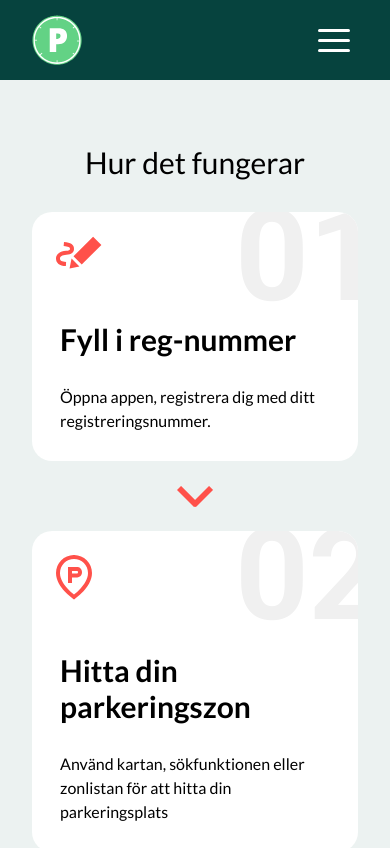
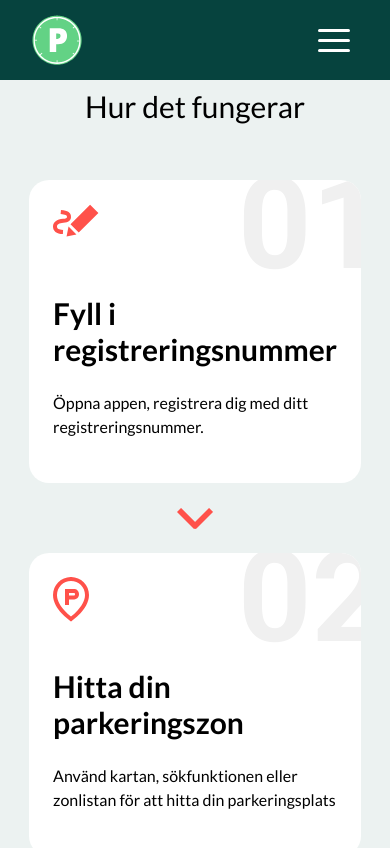
Before and after one commit to Legendarius-K/parking_time, a Next.js app: page / in a window 390 px wide. Shown: the top 848 px of the page. Built offline with nearby package versions, Linux system fonts and the light colour scheme.

Commit message:
'How' done and responsive. Global button for mobile and desktop + a few other fixes

```diff
--- a/src/app/layout.tsx
+++ b/src/app/layout.tsx
@@ -26,7 +26,7 @@ export default function RootLayout({
             </head>
             <body className={`${'font-sans font-thin flex flex-col min-h-full box-border'}`}>
                 <Header />
-                <section className="grow mt-[80px]">
+                <section className="grow">
                     {children}
                 </section>
                 <Footer />
--- a/src/components/Button/index.tsx
+++ b/src/components/Button/index.tsx
@@ -1,5 +1,4 @@
 import Link from "next/link";
-
 
 interface ContactBtnProps {
     route: string
--- a/src/components/HamburgerMenu/index.tsx
+++ b/src/components/HamburgerMenu/index.tsx
@@ -26,7 +26,7 @@ const HamburgerMenu = ({ openBurger, closeBurger }: HamburgerMenuProps) => {
     const menuItems = [
         {
             name: 'Why Parking Time?',
-            link: '/'
+            link: '/' //scroll to why component
         },
         {
             name: 'About us',
@@ -38,7 +38,7 @@ const HamburgerMenu = ({ openBurger, closeBurger }: HamburgerMenuProps) => {
         },
         {
             name: 'FAQ',
-            link: '/privacy'
+            link: '/' //scroll to faq component
         },
 
     ]
--- a/src/components/Header/index.tsx
+++ b/src/components/Header/index.tsx
@@ -21,7 +21,7 @@ const Header = () => {
 
     useEffect(() => {
         const handleScroll = () => {
-            if (burgerOpen && window.scrollY > window.innerHeight / 3) {
+            if (burgerOpen && window.scrollY > window.innerHeight / 4) {
                 setBurgerOpen(false);
             }
         };
--- a/src/components/How/index.tsx
+++ b/src/components/How/index.tsx
@@ -8,11 +8,12 @@ import ptClock from '../../../public/clock.svg'
 
 const How = () => {
     return (
-        <section className="bg-pt-background lg:h-[50vh] py-16 flex flex-col items-center">
-            <h2 className="text-center text-3xl">Hur det fungerar</h2>
-            <div className="flex-col m-8 justify-between items-center">
+        <div className='bg-pt-background flex justify-center'>
+            <section className="max-w-[1350px] py-16 md:px-10 flex flex-col items-center">
+                <h2 className="text-center text-3xl md:text-4xl m-6">Hur det fungerar</h2>
+                <div className="flex flex-col md:flex-row m-8 justify-between items-center">
 
-                <HowBox srcIcon={ptPen} altIcon='A Pen' number='01' heading='Fyll i reg-nummer' text='Öppna appen, registrera dig med ditt registreringsnummer.' />
+                    <HowBox srcIcon={ptPen} altIcon='A Pen' number='01' heading='Fyll i registreringsnummer' text='Öppna appen, registrera dig med ditt registreringsnummer.' />
 
                     <div className='flex justify-center rotate-90 m-4 md:rotate-0'>
                         <Image src={arrow} alt='arrow' />
@@ -24,40 +25,12 @@ const How = () => {
                         <Image src={arrow} alt='arrow' />
                     </div>
 
-                <HowBox srcIcon={ptClock} altIcon='A Clock' number='03' heading='Starta din digitala p-skiva' text='När du har hittat din parkeringszon kan du se över parkeringens regler, starta parkering och stänga appen' />
-
-                {/* <div className="bg-white rounded-xl basis-1/4 m">
-                    <div>
-                        <p>image</p>
-                        <p>num</p>
-                    </div>
-                    <h3>Fyll i registreringsnummer</h3>
-                    <p>Öppna appen, registrera dig med ditt registreringsnummer. </p>
-                </div> */}
-
-
-                {/* <div className="bg-white rounded-xl basis-1/4">
-                    <div>
-                        <p>image</p>
-                        <p>num</p>
-                    </div>
-                    <h3>Hitta din parkeringszon</h3>
-                    <p>Använd kartan, sökfunktionen eller zonlistan för att hitta din parkeringsplats</p>
-                </div> */}
-
-
-                {/* <div className="bg-white rounded-xl basis-1/4">
-                    <div>
-                        <p>image</p>
-                        <p>num</p>
-                    </div>
-                    <h3>Starta din digitala p-skiva</h3>
-                    <p>När du har hittat din parkeringszon kan du se över parkeringens regler, starta parkering och stänga appen</p>
-                </div> */}
+                    <HowBox srcIcon={ptClock} altIcon='A Clock' number='03' heading='Starta din digitala p-skiva' text='När du har hittat din parkeringszon kan du se över parkeringens regler, starta parkering och stänga appen.' />
 
                 </div>
                 <ButtonMobile targetBlank={true} route={'https://apps.apple.com/se/app/parking-time/id1611019108'} btnText='Ladda ner appen' colors='bg-black text-white' />
             </section>
+        </div>
     )
 };
 
--- a/src/components/HowBox/index.tsx
+++ b/src/components/HowBox/index.tsx
@@ -1,4 +1,7 @@
+"use client"
+
 import Image from "next/image";
+import { motion } from "framer-motion";
 
 interface HowBoxProps {
     srcIcon: string
@@ -11,16 +14,29 @@ interface HowBoxProps {
 const HowBox = ({ srcIcon, altIcon, number, heading, text }:HowBoxProps) => {
     return (
         <>
-            <div className="bg-white rounded-[20px] basis-1/4 overflow-hidden ">
-                <div className="flex relative">
+            <motion.div className="bg-white rounded-[20px] w-[100%] md:w-[29%] sm:w-[70%] overflow-hidden h-full pb-3"
+                initial={{
+                    opacity: 0,
+                    y: 50
+                }}
+                whileInView={{
+                    opacity: 1,
+                    y: 0,
+                    transition: {
+                        duration: 1
+                    }
+                }}
+                viewport={{ once: true }}
+            >
+                <div className="flex relative h-[91px]">
                     <div className="m-6">
                         <Image src={srcIcon} alt={altIcon}/>
                     </div>
                     <p className="absolute font-mono -right-6 -top-5 text-9xl font-extrabold text-pt-gray2">{number}</p>
                 </div>
-                <h3 className="font-bold text-3xl m-7">{heading}</h3>
-                <p className="m-7 font-thin">{text}</p>
-            </div>
+                <h3 className="font-bold text-3xl m-6">{heading}</h3>
+                <p className="m-6 font-thin">{text}</p>
+            </motion.div>
         </>
     )
 };
--- a/tailwind.config.ts
+++ b/tailwind.config.ts
@@ -8,6 +8,9 @@ const config: Config = {
   ],
   theme: {
     extend: {
+      screens: {
+        'md': '960px',
+      },
       transitionDuration: {
         400: '400ms',
       },
```
Lines whose indentation alone changed are shown as unchanged.
